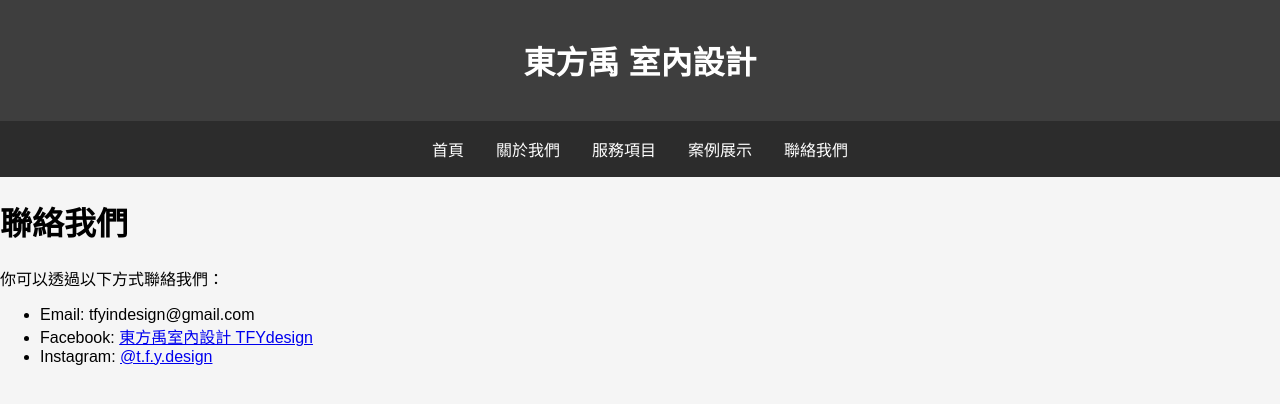
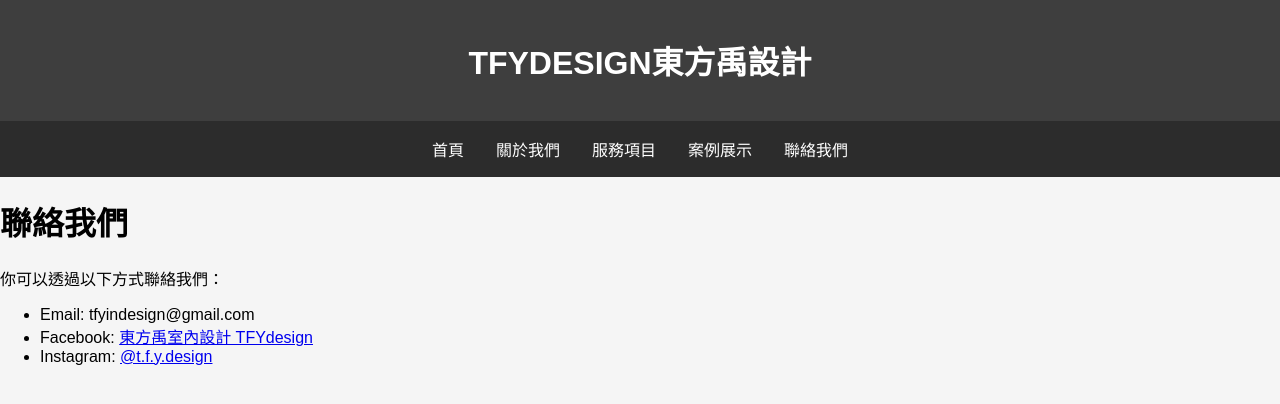
Before and after one commit to FUNWAY0825/TFYDESIGN, a plain HTML site: page contact.html in a window 1280 px wide. Drawn offline with Linux system fonts and the light colour scheme.

Commit message:
Update contact.html

```diff
--- a/contact.html
+++ b/contact.html
@@ -3,7 +3,7 @@
 <head>
     <meta charset="UTF-8">
     <meta name="viewport" content="width=device-width, initial-scale=1.0">
-    <title>聯絡我們 - TFYDESIGN</title>
+    <title>聯絡我們 TFYDESIGN東方禹設計</title>
 </head>
     <style>
         body {
@@ -44,7 +44,7 @@
 </head>
 <body>
     <header>
-        <h1>東方禹 室內設計</h1>
+        <h1>TFYDESIGN東方禹設計</h1>
     </header>
     <nav>
         <a href="https://tfydesign.vercel.app/">首頁</a>
```
